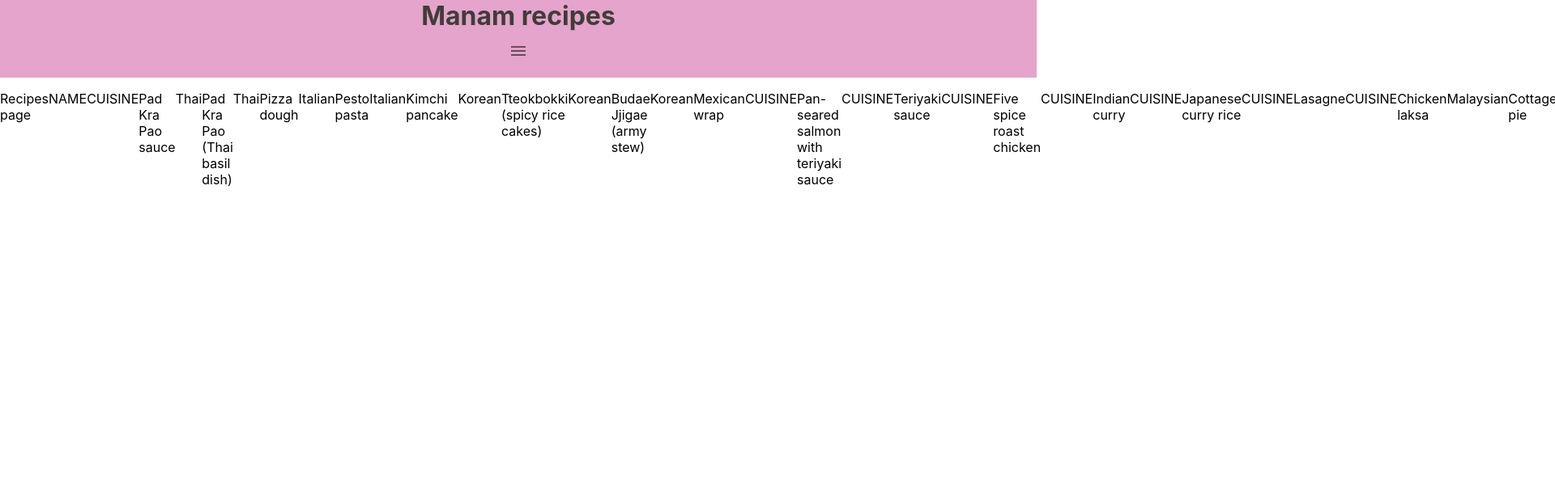
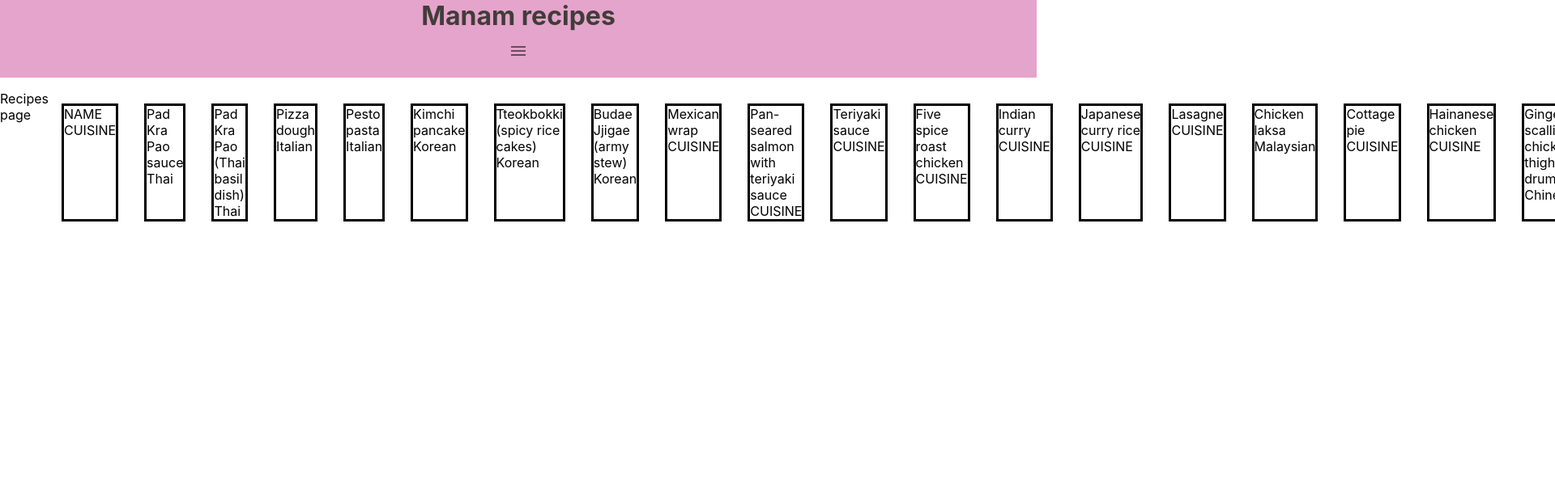
Before and after one commit to kin-au/manam-recipes, a React (Create React App) app: page /recipes in a window 1280 px wide. Shown: the top 616 px of the page at 81% size, 1920 px wide, since content can reach past the window. Built offline with nearby package versions, Linux system fonts and the light colour scheme.

Commit message:
recipe card component

```diff
--- a/src/components/Recipe/Recipe.tsx
+++ /dev/null
@@ -1,16 +0,0 @@
-import React from "react";
-// import { RecipeData } from "../../types";
-import { RecipeProps } from "./types";
-// import * as SC from "./Recipe.style.js";
-
-const Recipe = (props: RecipeProps) => {
-  const { recipe } = props;
-  return (
-    <>
-      <div>{recipe.name}</div>
-      <div>{recipe.cuisine}</div>
-    </>
-  );
-};
-
-export default Recipe;
--- /dev/null
+++ b/src/components/RecipeCard/RecipeCard.style.js
@@ -0,0 +1,8 @@
+import styled from "styled-components";
+
+const RecipeCard = styled.div`
+  margin: 1rem;
+  border: solid black;
+`;
+
+export { RecipeCard };
--- /dev/null
+++ b/src/components/RecipeCard/RecipeCard.tsx
@@ -0,0 +1,16 @@
+import React from "react";
+// import { RecipeData } from "../../types";
+import { RecipeCardProps } from "./types";
+import * as SC from "./RecipeCard.style.js";
+
+const RecipeCard = (props: RecipeCardProps) => {
+  const { recipe } = props;
+  return (
+    <SC.RecipeCard>
+      <div>{recipe.name}</div>
+      <div>{recipe.cuisine}</div>
+    </SC.RecipeCard>
+  );
+};
+
+export default RecipeCard;
--- a/src/components/Recipe/types.ts
+++ b/src/components/RecipeCard/types.ts
@@ -1,5 +1,5 @@
 import { RecipeData } from "../../types";
 
-export interface RecipeProps {
+export interface RecipeCardProps {
   recipe: RecipeData;
 }
--- a/src/pages/Recipes/Recipes.tsx
+++ b/src/pages/Recipes/Recipes.tsx
@@ -2,7 +2,7 @@ import React from "react";
 import { RecipeData } from "../../types";
 import { RecipesProps } from "./types";
 import * as SC from "./Recipes.style.js";
-import Recipe from "../../components/Recipe/Recipe";
+import RecipeCard from "../../components/RecipeCard/RecipeCard";
 
 const Recipes = (props: RecipesProps) => {
   const { recipes } = props;
@@ -14,7 +14,7 @@ const Recipes = (props: RecipesProps) => {
         <h1>"Loading..."</h1>
       ) : (
         recipes.map((recipe: RecipeData) => {
-          return <Recipe recipe={recipe} />;
+          return <RecipeCard recipe={recipe} />;
         })
       )}
     </SC.Container>
```
